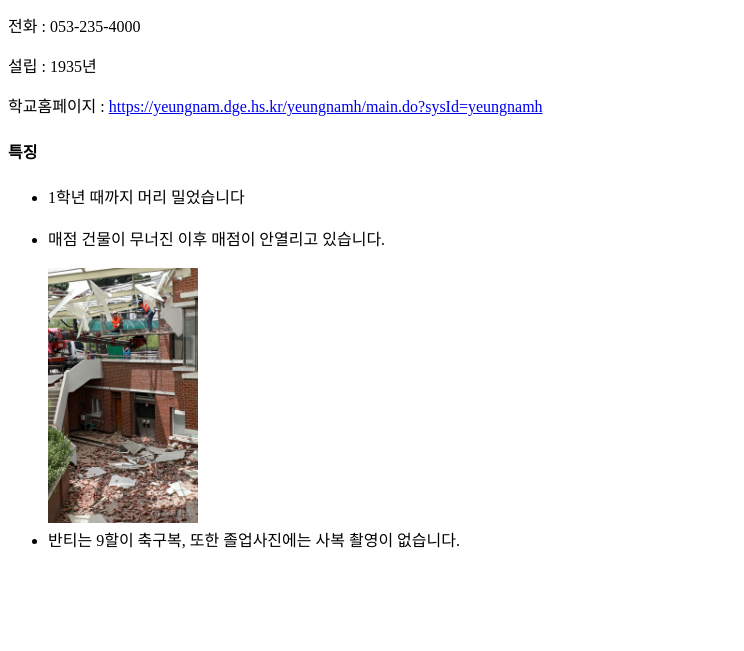
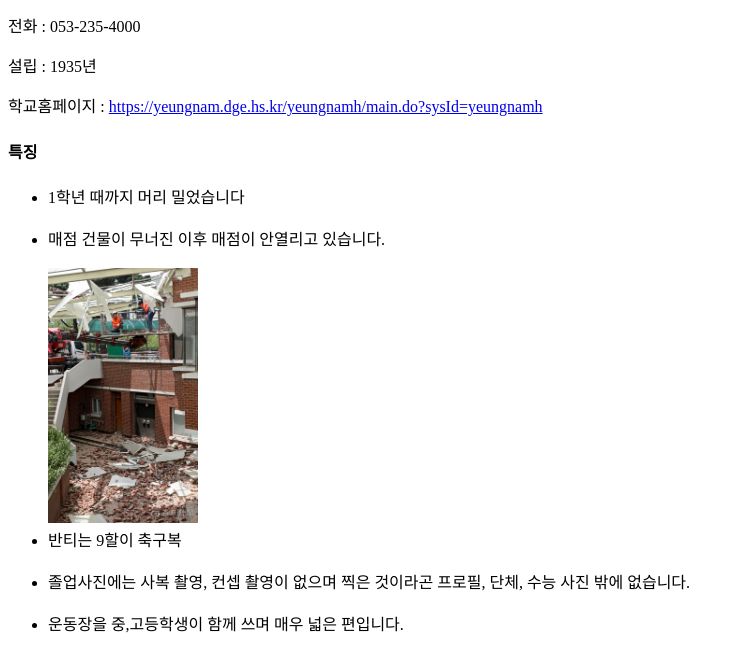
Before and after one commit to minwoo8578/myfirstweb, a plain HTML site: page 2.html in a window 1280 px wide. Shown: the part 498-1149 px from the top of the page, without its empty margins (0-744 px from the left). Before the commit the page ends 1065 px from the top, so only its background shows below. Drawn offline with Linux system fonts and the light colour scheme.

Commit message:
Add files via upload

```diff
--- a/2.html
+++ b/2.html
@@ -28,8 +28,11 @@
     <br>
     <img src="2019062016390888900_l.jpg" style="width: 150px;">
     <br>
-    <li>반티는 9할이 축구복, 또한 졸업사진에는 사복 촬영이 없습니다.</li>
-
+    <li>반티는 9할이 축구복</li>
+    <br>
+    <li>졸업사진에는 사복 촬영, 컨셉 촬영이 없으며 찍은 것이라곤 프로필, 단체, 수능 사진 밖에 없습니다.</li>
+    <br>
+    <li>운동장을 중,고등학생이 함께 쓰며 매우 넓은 편입니다.</li>
 </ul>
 </body>
 </html>
```
